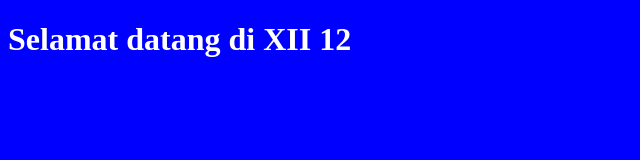
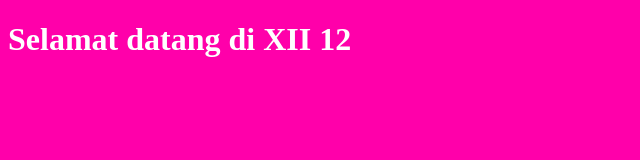
Before and after one commit to iqba0/legithapis, a plain HTML site: page index.html in a window 1280 px wide. Shown: the whole page, without its empty margins (0-640 px from the left). Drawn offline with Linux system fonts and the light colour scheme.

Commit message:
ubah bg ke warna pink

```diff
--- a/index.html
+++ b/index.html
@@ -6,7 +6,7 @@
     <title>Document</title>
     <style>
         body{
-            background-color: blue;
+            background-color: rgb(255, 0, 170);
             color: white;
         }
     </style>
```
